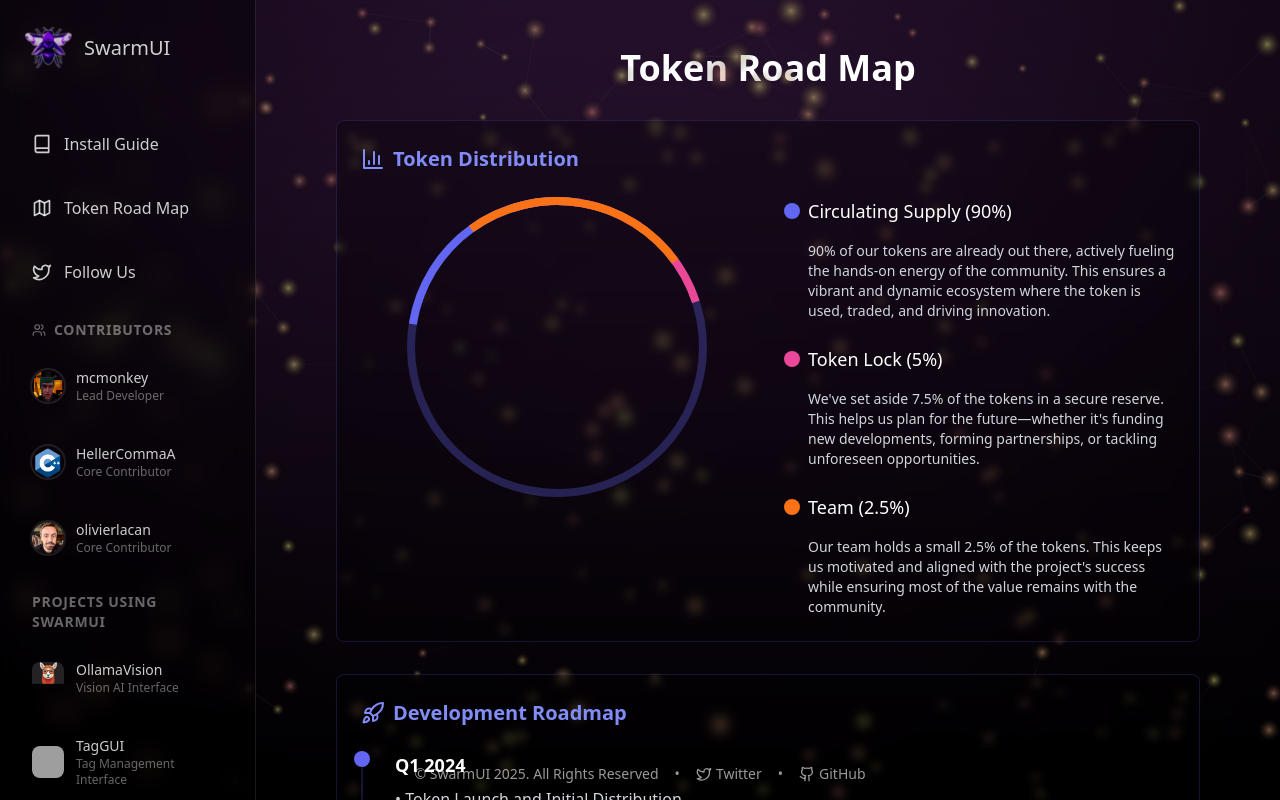
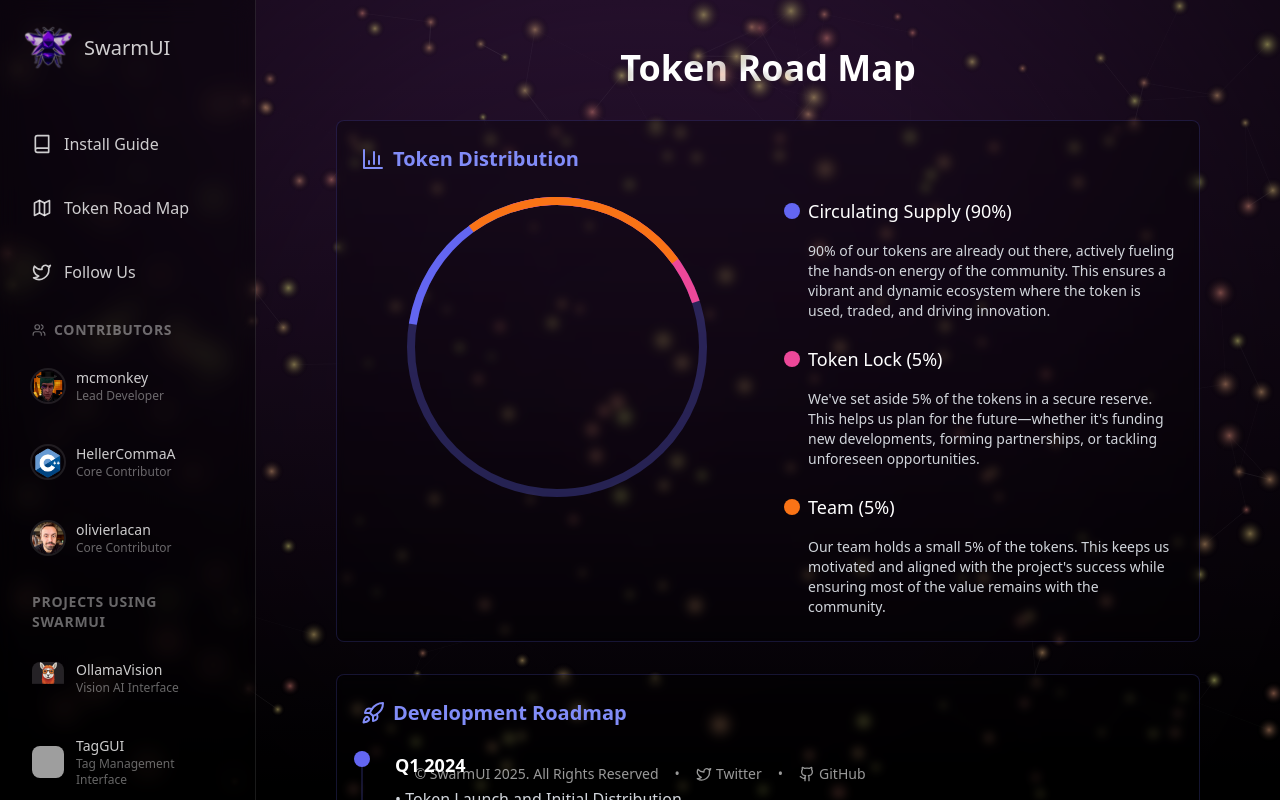
Before and after one commit to XENO1234568/sui, a React (Vite) app: page /roadmap in a window 1280 px wide. Shown: the top 800 px of the page. Built offline with nearby package versions, Linux system fonts and the light colour scheme; grey boxes are pictures that could not be loaded.

Commit message:
Update Roadmap.tsx

```diff
--- a/src/pages/Roadmap.tsx
+++ b/src/pages/Roadmap.tsx
@@ -60,17 +60,17 @@ export default function Roadmap() {
                 <h3 className="text-lg font-medium text-white">Token Lock (5%)</h3>
               </div>
               <p className="text-gray-300 text-sm pl-6">
-                We've set aside 7.5% of the tokens in a secure reserve. This helps us plan for the future—whether it's funding new developments, forming partnerships, or tackling unforeseen opportunities.
+                We've set aside 5% of the tokens in a secure reserve. This helps us plan for the future—whether it's funding new developments, forming partnerships, or tackling unforeseen opportunities.
               </p>
             </div>
 
             <div className="space-y-4">
               <div className="flex items-center gap-2">
                 <div className="w-4 h-4 bg-orange-500 rounded-full"></div>
-                <h3 className="text-lg font-medium text-white">Team (2.5%)</h3>
+                <h3 className="text-lg font-medium text-white">Team (5%)</h3>
               </div>
               <p className="text-gray-300 text-sm pl-6">
-                Our team holds a small 2.5% of the tokens. This keeps us motivated and aligned with the project's success while ensuring most of the value remains with the community.
+                Our team holds a small 5% of the tokens. This keeps us motivated and aligned with the project's success while ensuring most of the value remains with the community.
               </p>
             </div>
           </div>
```
